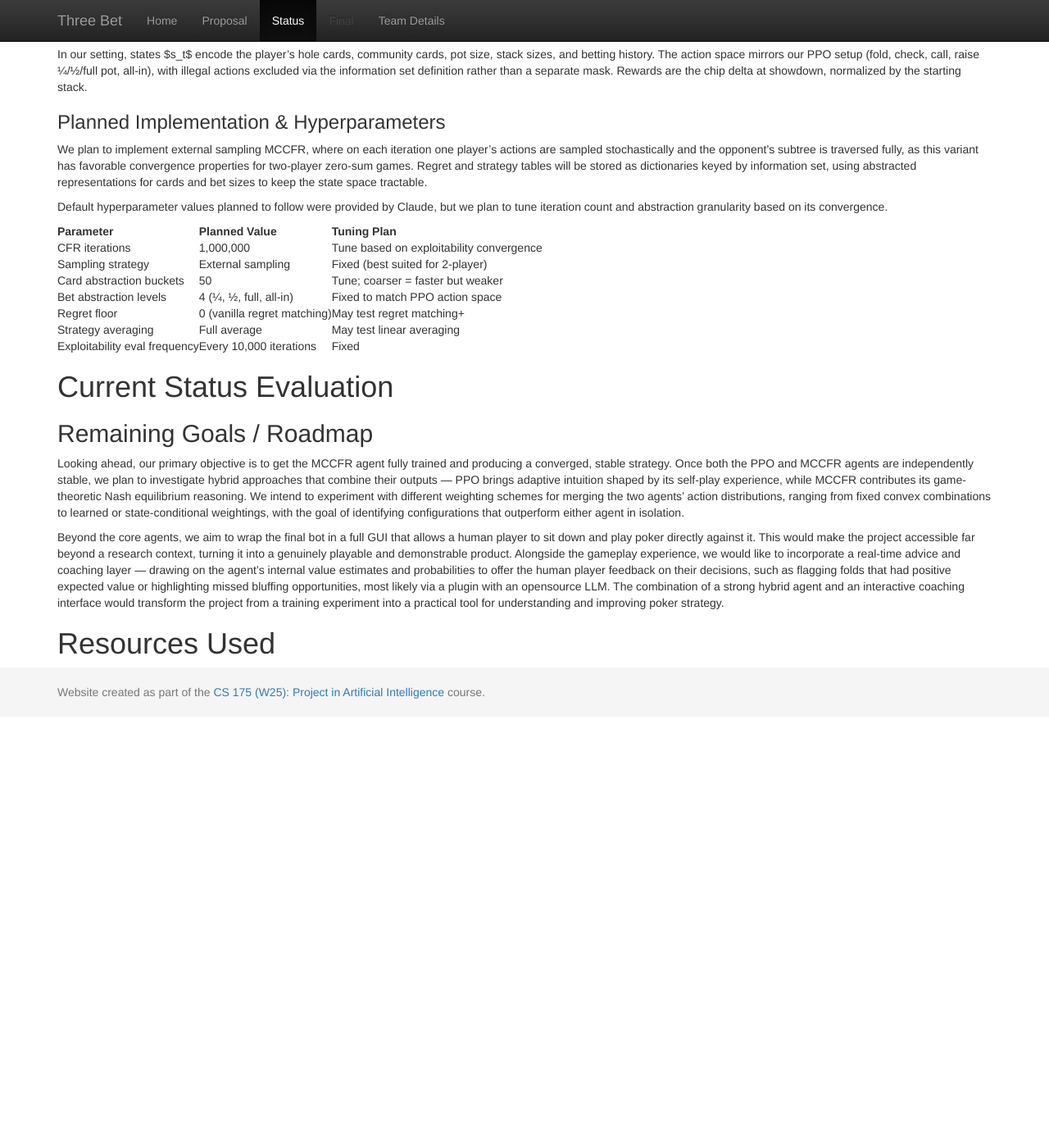
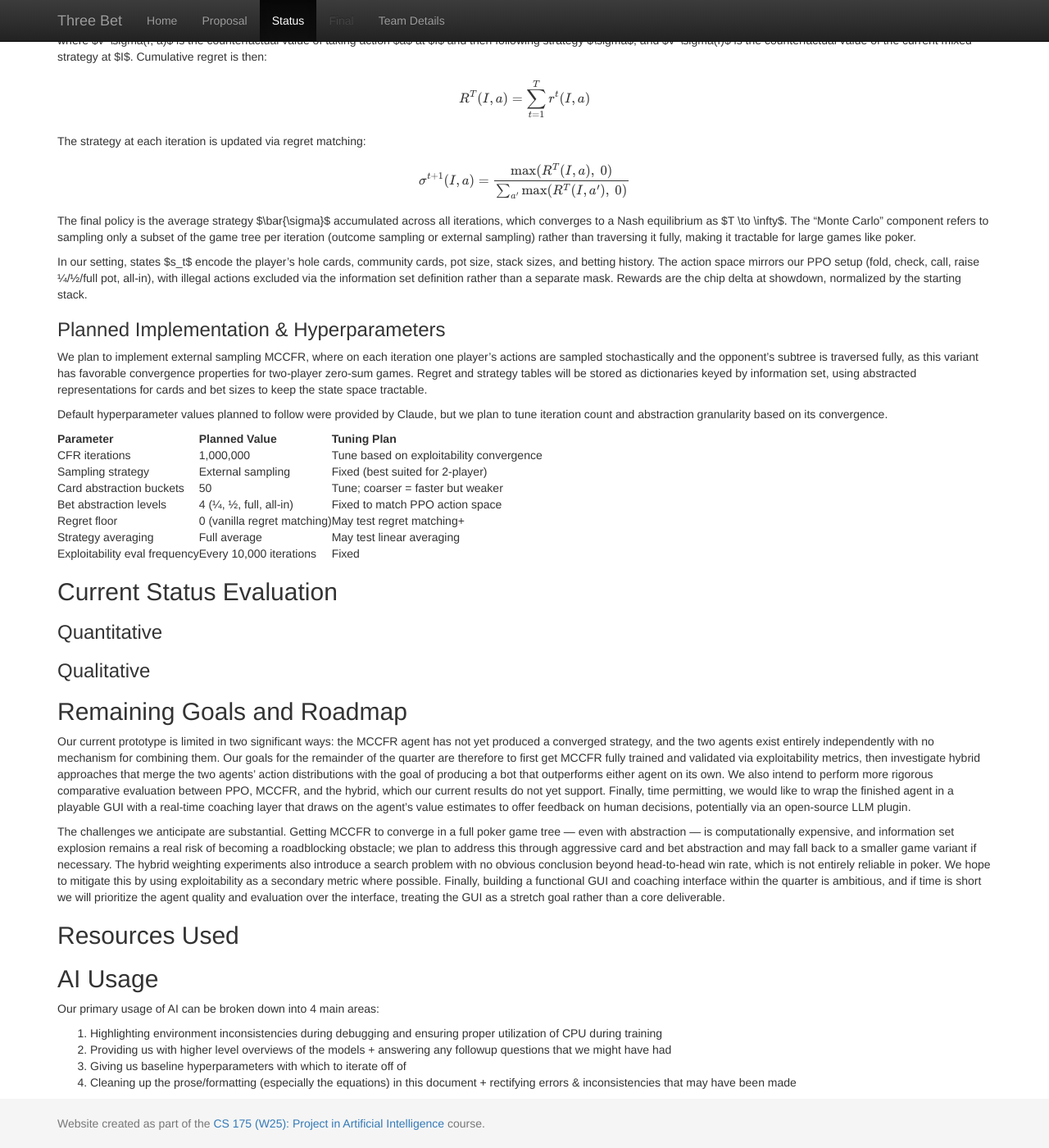
Before and after one commit to AdithyaBollu/Group42-Three-Bet, a Jekyll site: the page built from docs/status.md, in a window 1280 px wide and 1400 px high, scrolled down 1752 px. Shown: the whole window at 82% size. Built offline with Jekyll 4.4.1, drawn with Linux system fonts in a browser that asks for light colours; formulas are drawn with MathJax 3; before the commit the page ends 2626 px from its top, so only the background shows below that; some of the changed text lies outside the part shown.

Commit message:
expanded on env setup
Added detailed explanation of the environment setup and current project status, including goals for training the MCCFR agent and plans for a hybrid approach. Enhanced sections on AI usage and roadmap for future development.

```diff
--- a/docs/status.md
+++ b/docs/status.md
@@ -5,6 +5,11 @@
 
 ## Video Status Update
 
+## Environment Setup
+
+Our environment is a two-player heads-up No-Limit Texas Hold'em poker game built on a standard 52-card deck. Each hand proceeds through the four standard betting rounds — preflop, flop, turn, and river — with the two players alternating who posts the small and big blind each hand to ensure neither player has a persistent positional advantage. At each decision point, the acting player chooses from six discrete actions: fold, check, raise quarter pot, raise half pot, raise full pot, and all-in. This discretized actions keeps the action space tractable for learning while still capturing the core strategic decisions of the standard No-Limit Texas Hold'em.
+
+To limit the size of the state space, both players' stacks reset to a fixed starting amount at the beginning of every hand. This is a deliberate simplification: in a fully-fledged tournament, stack depth varies continuously and dramatically affects optimal strategy — short stacks incentivize shoving, deep stacks enable complex implied-odds play. By resetting stacks each hand, we ensure the agent is always operating in the same effective stack-to-pot ratio regime, making the learning problem stationary and preventing the agent from needing to generalize across wildly different stack dynamics. As a result, our agent is explicitly optimized for a single isolated heads-up hand of poker rather than a full session, meaning the learned strategy reflects standard fixed-stack win-rate rather than long-run bank maximization.
 
 ## Proximal Policy Optimization With Masking
 
@@ -34,7 +39,7 @@
 
 where $R_t = A_t + V(s_t)$ are the bootstrapped returns. To better handle poker's high reward variance, we use a larger critic network (layers: 256–256–256) than the actor (128–128).
 
-To stabilize the non-stationary multi-agent setting, we use **snapshot self-play**: every 50,000 steps the current agent is saved, and the opponent is sampled from the 10 most recent snapshots,
+To stabilize the non-stationary multi-agent setting, we use snapshot self-play: every 50,000 steps the current agent is saved, and the opponent is sampled from the 10 most recent snapshots,
 refreshing every 300 episodes. This approximates fictitious self-play and creates a curriculum of progressively stronger opponents.
 We've trained it for a total of 10,000,000 environment steps and evaluate every 10,000 steps over 200 games using rolling win rate.
 
@@ -102,19 +107,24 @@
 | Strategy averaging | Full average | May test linear averaging |
 | Exploitability eval frequency | Every 10,000 iterations | Fixed |
 
-# Current Status Evaluation
+## Current Status Evaluation
 
-## Remaining Goals / Roadmap
+### Quantitative
 
-Looking ahead, our primary objective is to get the MCCFR agent fully trained and producing a converged, stable strategy. Once both the PPO and MCCFR agents are independently stable,
-we plan to investigate hybrid  approaches that combine their outputs — PPO brings adaptive intuition shaped by its self-play experience,
-while MCCFR contributes its game-theoretic Nash equilibrium reasoning. We intend to experiment with different weighting schemes for merging the two agents' action distributions,
-ranging from fixed convex combinations to learned or state-conditional weightings, with the goal of identifying configurations that outperform either agent in isolation.
+### Qualitative
 
-Beyond the core agents, we aim to wrap the final bot in a full GUI that allows a human player to sit down and play poker directly against it. This would make the
-project accessible far beyond a research context, turning it into a genuinely playable and demonstrable product. Alongside the gameplay experience, we would like to incorporate
-a real-time advice and coaching layer — drawing on the agent's internal value estimates and probabilities to offer the human player feedback on their decisions,
-such as flagging folds that had positive expected value or highlighting missed bluffing opportunities, most likely via a plugin with an opensource LLM. The combination of a
-strong hybrid agent and an interactive coaching interface would transform the project from a training experiment into a practical tool for understanding and improving poker strategy.
+## Remaining Goals and Roadmap
 
-# Resources Used
+Our current prototype is limited in two significant ways: the MCCFR agent has not yet produced a converged strategy, and the two agents exist entirely independently with no mechanism for combining them. Our goals for the remainder of the quarter are therefore to first get MCCFR fully trained and validated via exploitability metrics, then investigate hybrid  approaches that merge the two agents' action distributions with the goal of producing a bot that outperforms either agent on its own. We also intend to perform more rigorous comparative evaluation between PPO, MCCFR, and the hybrid, which our current results do not yet support. Finally, time permitting, we would like to wrap the finished agent in a playable GUI with a real-time coaching layer that draws on the agent's value estimates to offer feedback on human decisions, potentially via an open-source LLM plugin.
+
+The challenges we anticipate are substantial. Getting MCCFR to converge in a full poker game tree — even with abstraction — is computationally expensive, and information set explosion remains a real risk of becoming a roadblocking obstacle; we plan to address this through aggressive card and bet abstraction and may fall back to a smaller game variant if necessary. The hybrid weighting experiments also introduce a search problem with no obvious conclusion beyond head-to-head win rate, which is not entirely reliable in poker. We hope to mitigate this by using exploitability as a secondary metric where possible. Finally, building a functional GUI and coaching interface within the quarter is ambitious, and if time is short we will prioritize the agent quality and evaluation over the interface, treating the GUI as a stretch goal rather than a core deliverable.
+
+## Resources Used
+
+
+## AI Usage
+Our primary usage of AI can be broken down into 4 main areas:
+1. Highlighting environment inconsistencies during debugging and ensuring proper utilization of CPU during training
+2. Providing us with higher level overviews of the models + answering any followup questions that we might have had
+3. Giving us baseline hyperparameters with which to iterate off of
+4. Cleaning up the prose/formatting (especially the equations) in this document + rectifying errors & inconsistencies that may have been made
```
